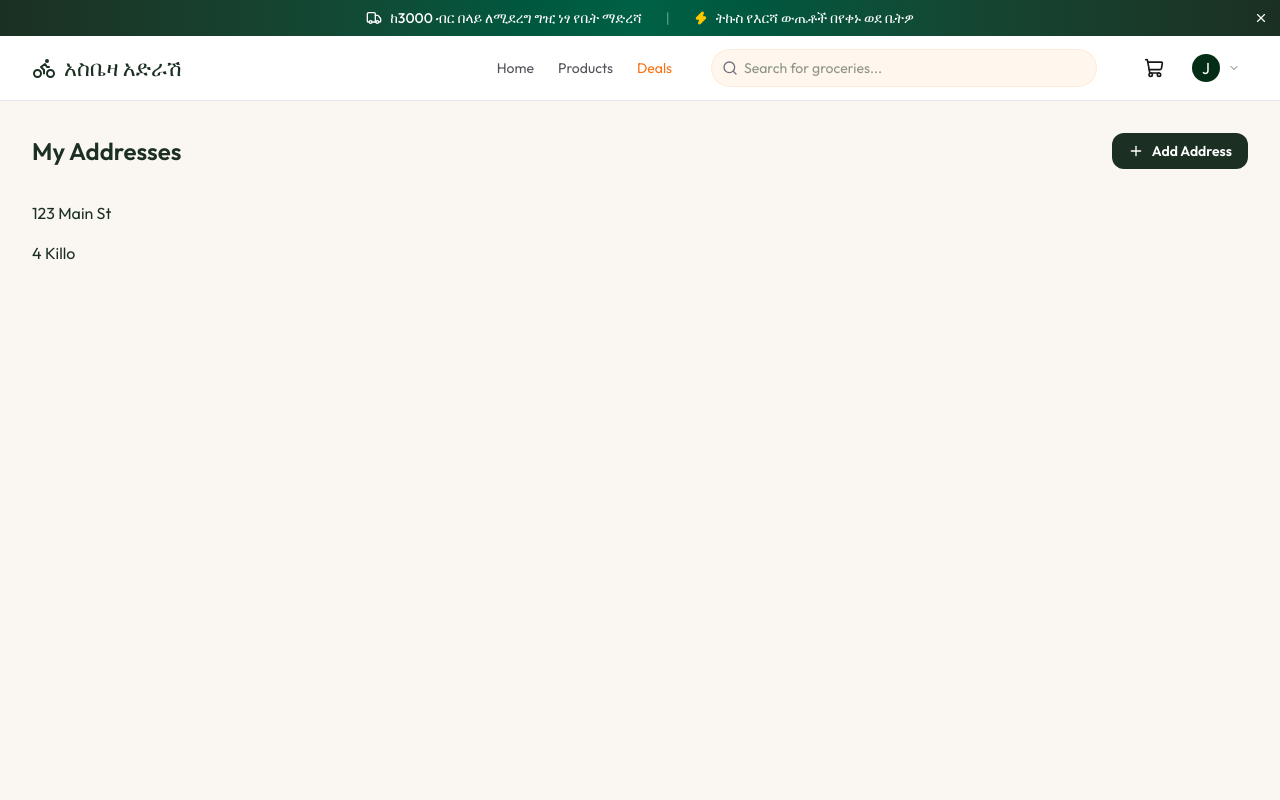
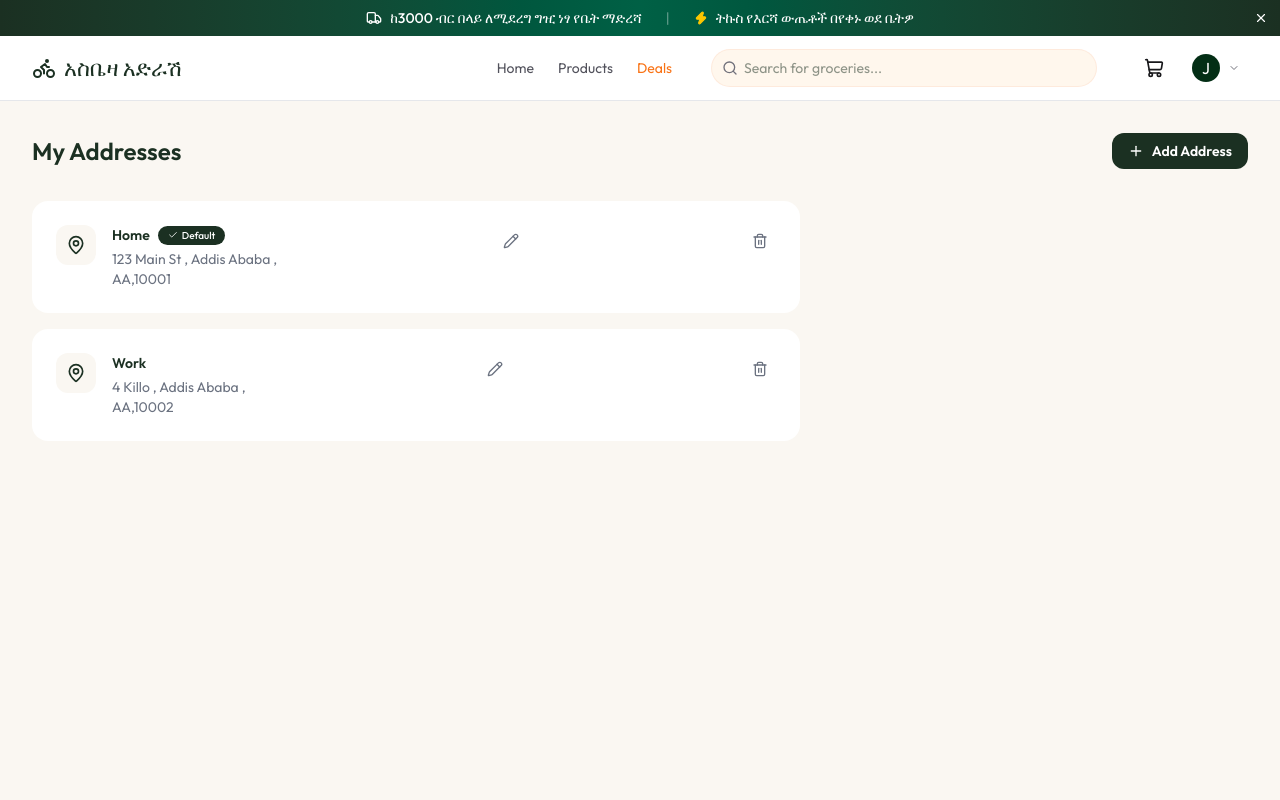
Before and after one commit to Ekram-Miftah/Grocery, a React (Vite) app in the folder client/: page /addresses in a window 1280 px wide. Shown: the top 800 px of the page. Built offline with nearby package versions, Linux system fonts and the light colour scheme.

Commit message:
feat: add AddressCard component for improved address display and management

```diff
--- /dev/null
+++ b/client/src/components/AddressCard.tsx
@@ -0,0 +1,65 @@
+import React from "react";
+import type { Address } from "../types";
+import { CheckIcon, MapPinIcon, PencilIcon, Trash2Icon } from "lucide-react";
+
+interface AddressCardProps {
+  addr: Address;
+  onEditHandler: (addr: Address) => void;
+  setAddresses: (addresses: Address[]) => void;
+}
+
+const AddressCard = ({
+  addr,
+  onEditHandler,
+  setAddresses,
+}: AddressCardProps) => {
+  const handleDelete = async (id: string) => {
+    console.log(id);
+  };
+  return (
+    <div
+      key={addr._id}
+      className="max-w-3xl bg-white rounded-2xl p-6 flex items-start justify-between"
+    >
+      {/* left */}
+      <div className="flex gap-4">
+        <div className="size-10 rounded-xl bg-app-cream flex-center shrink-0">
+          <MapPinIcon className="size-5 text-app-green" />
+        </div>
+
+        <div>
+          <div className="flex items-center gap-2 mb-1">
+            <p className="text-sm font-semibold text-app-green">{addr.label}</p>
+            {addr.isDefault && (
+              <span className="flex-center gap-1 px-2.5 py-0.5 text-[10px] font-medium bg-app-green text-white rounded-full">
+                <CheckIcon className="size-2.5" />
+                Default
+              </span>
+            )}
+          </div>
+          <p className="text-sm text-app-text-light">
+            {addr.address}, {addr.city}, <br />
+            {addr.state},{addr.zip}
+          </p>
+        </div>
+      </div>
+      {/* right - action buttons */}
+      <button
+        onClick={() => onEditHandler(addr)}
+        className="p-2 text-app-text-light hover:text-app-green
+hover:bg-app-cream rounded-lg transition-colors"
+      >
+        <PencilIcon className="size-4" />
+      </button>
+      <button
+        onClick={() => handleDelete(addr._id)}
+        className="p-2 text-app-text-light hover:text-app-error
+hover:bg-red-50 rounded-lg transition-colors"
+      >
+        <Trash2Icon className="size-4" />
+      </button>
+    </div>
+  );
+};
+
+export default AddressCard;
--- a/client/src/pages/Addresses.tsx
+++ b/client/src/pages/Addresses.tsx
@@ -3,6 +3,7 @@ import type { Address } from "../types";
 import { dummyAddressData } from "../assets/assets";
 import { MapPinIcon, PlusIcon } from "lucide-react";
 import Loading from "../components/Loading";
+import AddressCard from "../components/AddressCard";
 
 const Addresses = () => {
   const [addresses, setAddresses] = useState<Address[]>([]);
@@ -89,8 +90,13 @@ const Addresses = () => {
           </div>
         ) : (
           <div className="space-y-4">
-            {addresses.map((add) => (
-              <div>{add.address}</div>
+            {addresses.map((addr) => (
+              <AddressCard
+                key={addr._id}
+                addr={addr}
+                onEditHandler={onEditHandler}
+                setAddresses={setAddresses}
+              />
             ))}
           </div>
         )}
```
